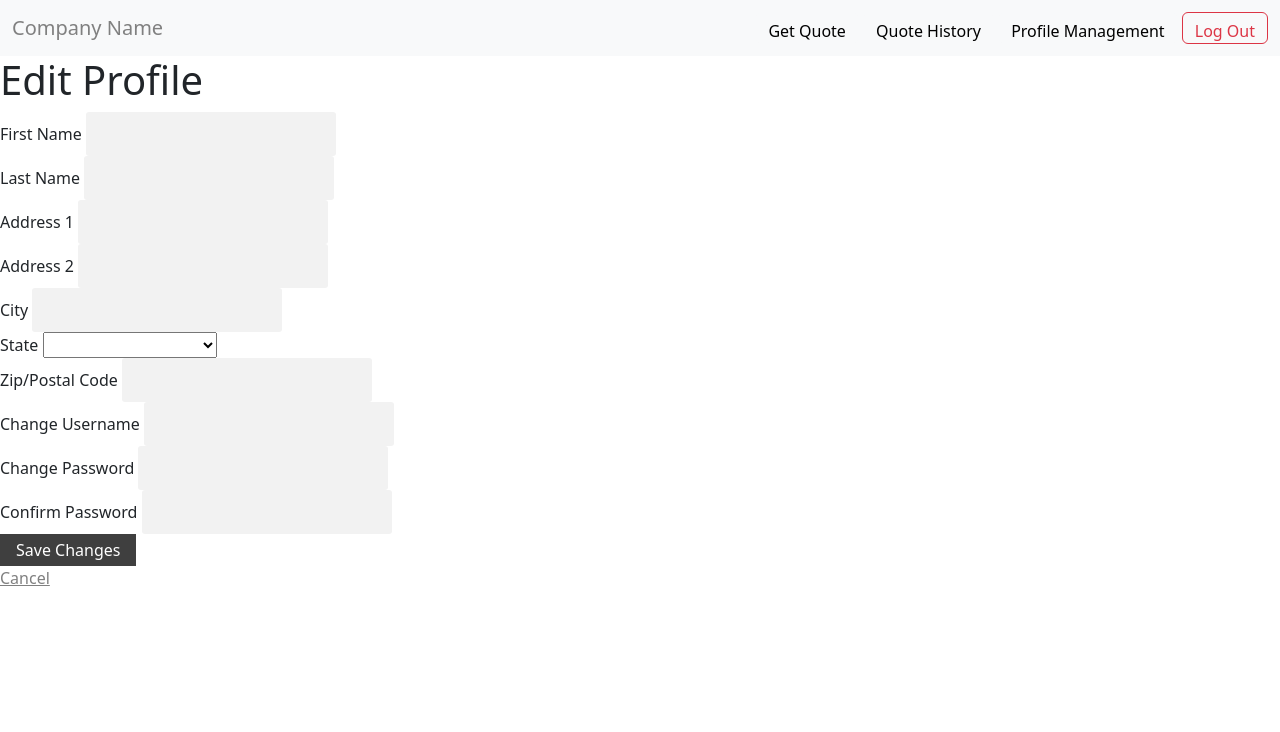
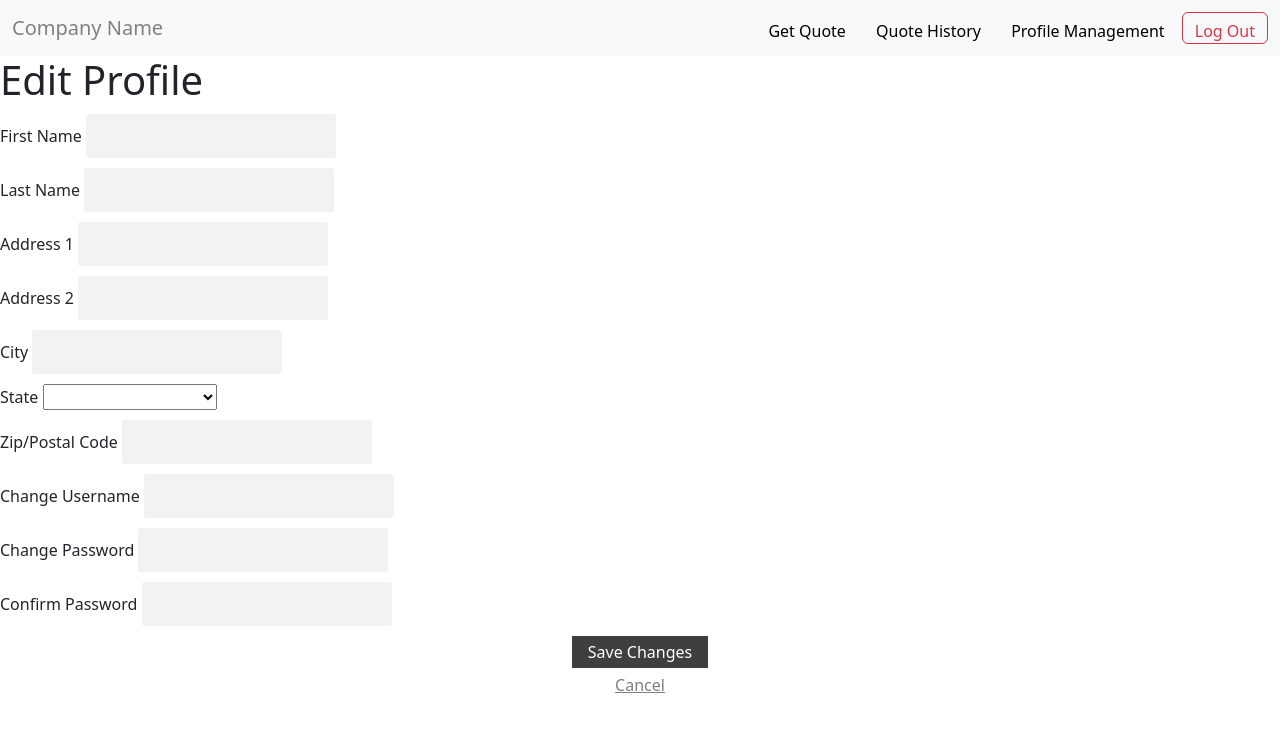
Before and after one commit to mft6300/Group14COSC4353, a PHP site: page /Group14COSC4353/client-profile-mgmt.php?status=1 in a window 1280 px wide. Shown: the top 732 px of the page. Run offline with PHP 8.4, Linux system fonts and the light colour scheme.

Commit message:
Update style.css
moved styling for client page to this file

```diff
--- a/style.css
+++ b/style.css
@@ -223,3 +223,25 @@ p.headtitle {
 table {
   margin-top: 50px;
 }
+
+.item:hover p, .item:hover i, .question:hover p, .question label:hover, input:hover::placeholder {
+  color:  #669999;
+}
+.item input:hover, .item select:hover, .item textarea:hover {
+  border: 1px solid transparent;
+  box-shadow: 0 0 3px 0  #669999;
+  color: #669999;
+}
+.item {
+  position: relative;
+  margin: 10px 0;
+}
+
+.btn-block {
+  margin-top: 10px;
+  text-align: center;
+}
+.cancel-link {
+  margin-top:5px;
+  text-align:center;
+}
```
